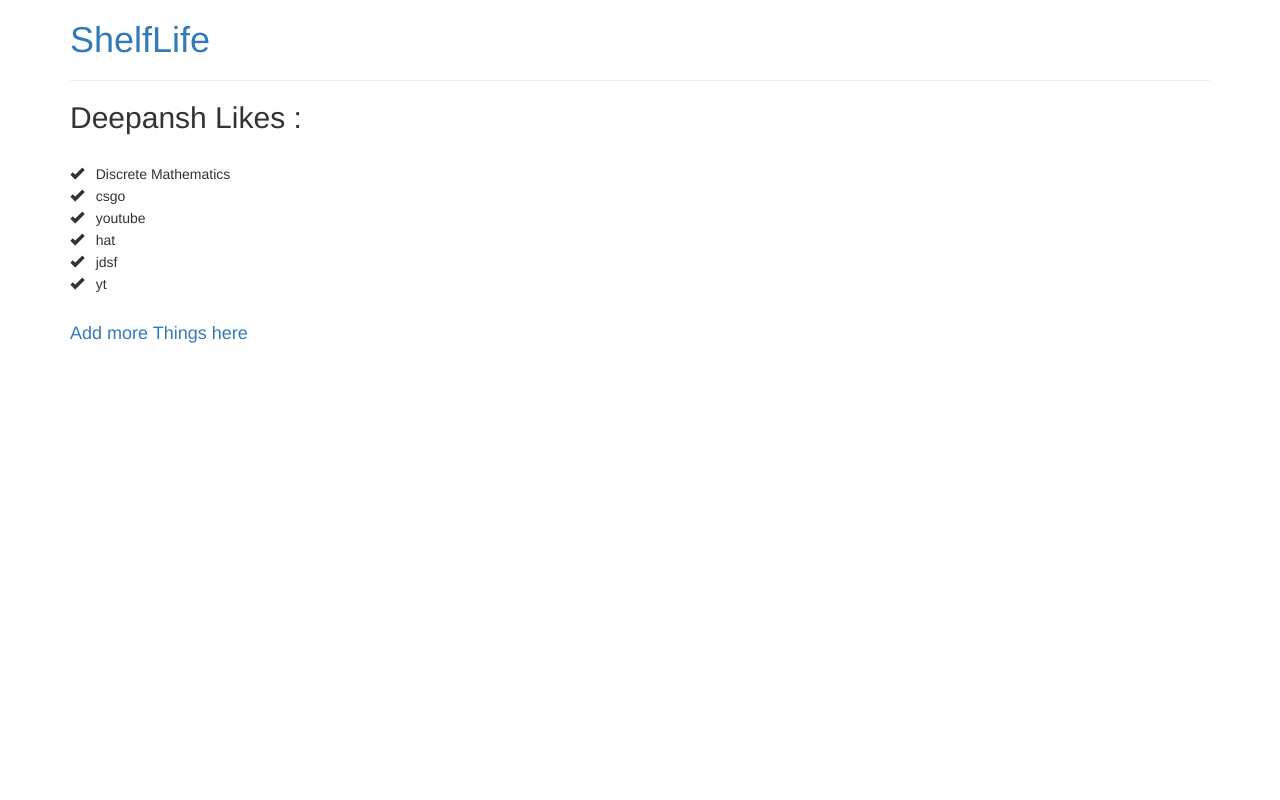
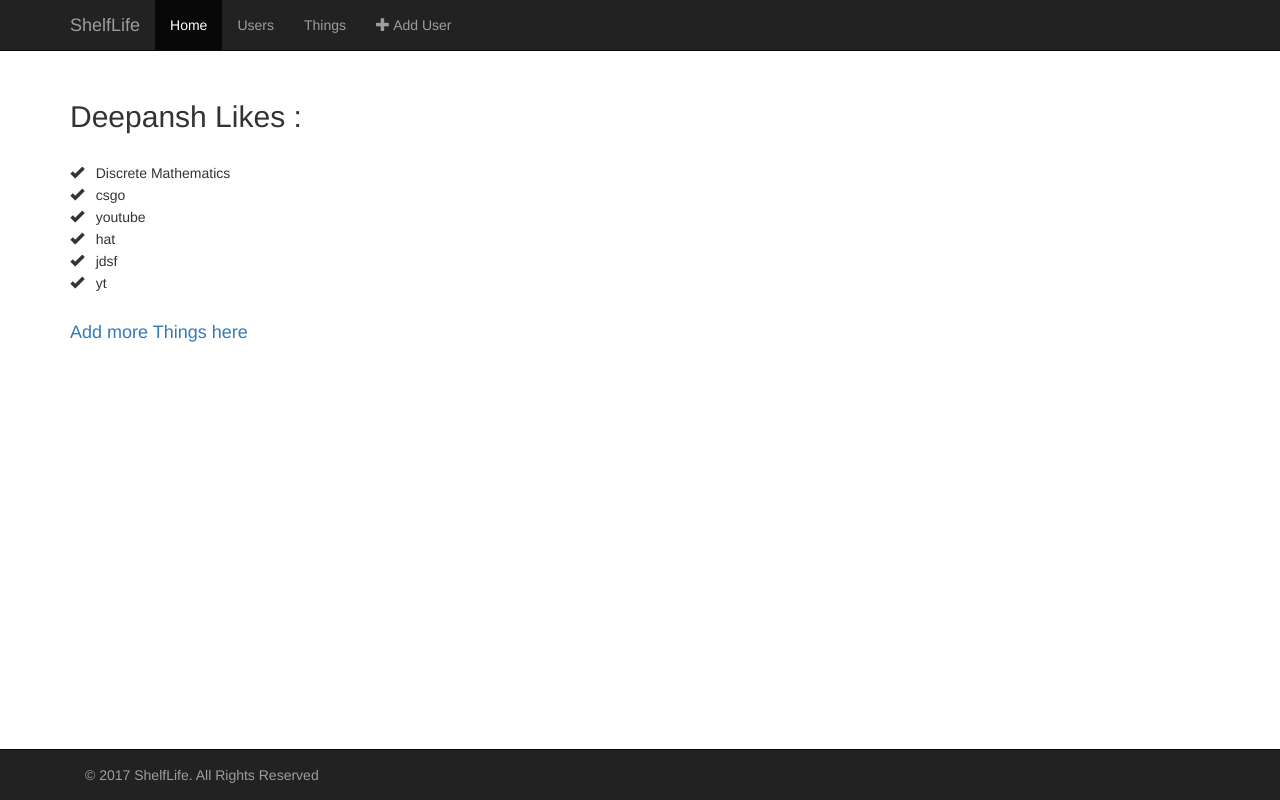
Before and after one commit to Ace201m/shelflife-for-bluemix-host, a Django app: a page that uses ShelfLife/templates/ShelfLife/base.html in a window 1280 px wide. Run offline with Django 3.2, Linux system fonts and the light colour scheme; data comes from the database, SQL or seed files in the repository; some libraries are stand-ins or nearby versions.

Commit message:
final changes in navbar and footer

```diff
--- a/ShelfLife/templates/ShelfLife/base.html
+++ b/ShelfLife/templates/ShelfLife/base.html
@@ -10,11 +10,20 @@
     <script src="https://maxcdn.bootstrapcdn.com/bootstrap/3.3.5/js/bootstrap.min.js"></script>
 </head>
 <body>
-    <div class="container">
-        <div class="page header">
-            <h1><a href="{% url 'index' %}">ShelfLife</a></h1>
+    <nav class="navbar navbar-inverse navbar-fixed-top">
+        <div class="container">
+            <div class="navbar-header">
+                <a class="navbar-brand" href="{% url 'index' %}">ShelfLife</a>
+            </div>
+            <ul class="nav navbar-nav">
+                <li class="active"><a href="{% url 'index' %}">Home</a></li>
+                <li><a href="#usr" data-toggle="collapse">Users</a></li>
+                <li><a data-toggle="collapse" href="#things">Things</a></li>
+                <li><a href="{% url 'add' %}"><span class="glyphicon glyphicon-plus"></span> Add User</a></li>
+            </ul>
         </div>
-        <hr>
+    </nav>
+    <div class="container" style="margin-top: 80px">
     {% block usr %}
     {% endblock %}
     {% block things %}
@@ -22,5 +31,12 @@
     {% block body %}
     {% endblock %}
     </div>
+    <nav class="navbar navbar-inverse navbar-fixed-bottom">
+        <div class="container">
+            <ul class="nav navbar-nav">
+                <li><a>© 2017 ShelfLife. All Rights Reserved</a></li>
+            </ul>
+        </div>
+    </nav>
 </body>
 </html>
--- a/ShelfLife/templates/ShelfLife/index.html
+++ b/ShelfLife/templates/ShelfLife/index.html
@@ -20,7 +20,6 @@
 
 
 {% block usr %}
-    <a href="#usr" data-toggle="collapse" class="btn btn-primary btn-lg">Users</a>
     <div id="usr" class="collapse in">
     <div class="row">
             {% for i in all %}
@@ -33,13 +32,11 @@
             </div>
         </div>
             {% endfor %}
-        <a style="margin-bottom:40px" class="btn btn-default btn-lg" href="{% url 'add' %}"><span class="glyphicon glyphicon-plus"></span> Add User</a>
     </div>
     </div>
 {% endblock %}
 
 {% block things %}
-    <a data-toggle="collapse" href="#things" class="btn btn-primary btn-lg">Things</a>
     <div id="things" class="collapse">
     <div class="row">
         {% for i in thing %}
```
Also changed, not shown: ShelfLife/migrations/0007_auto_20170926_0810.py (added).
